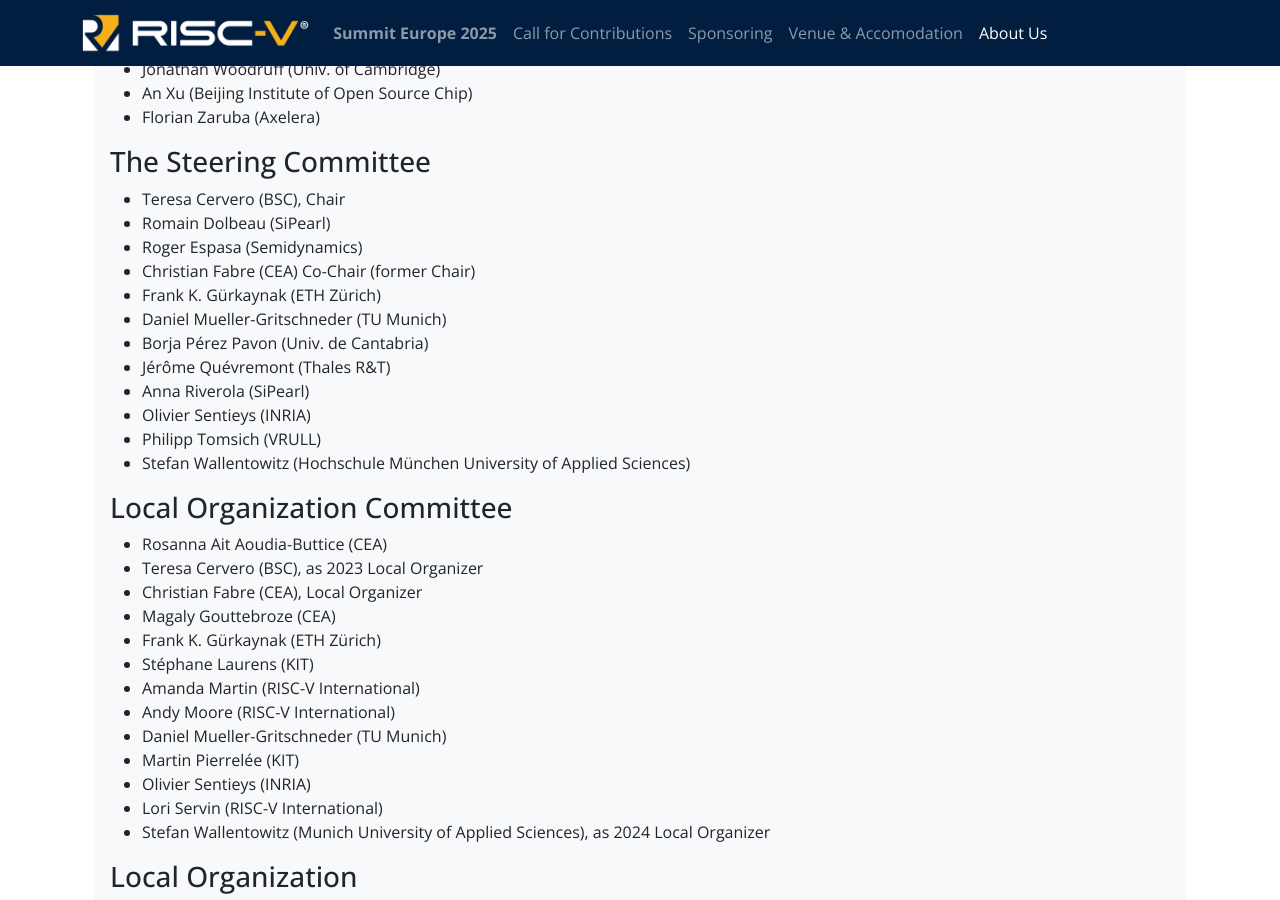
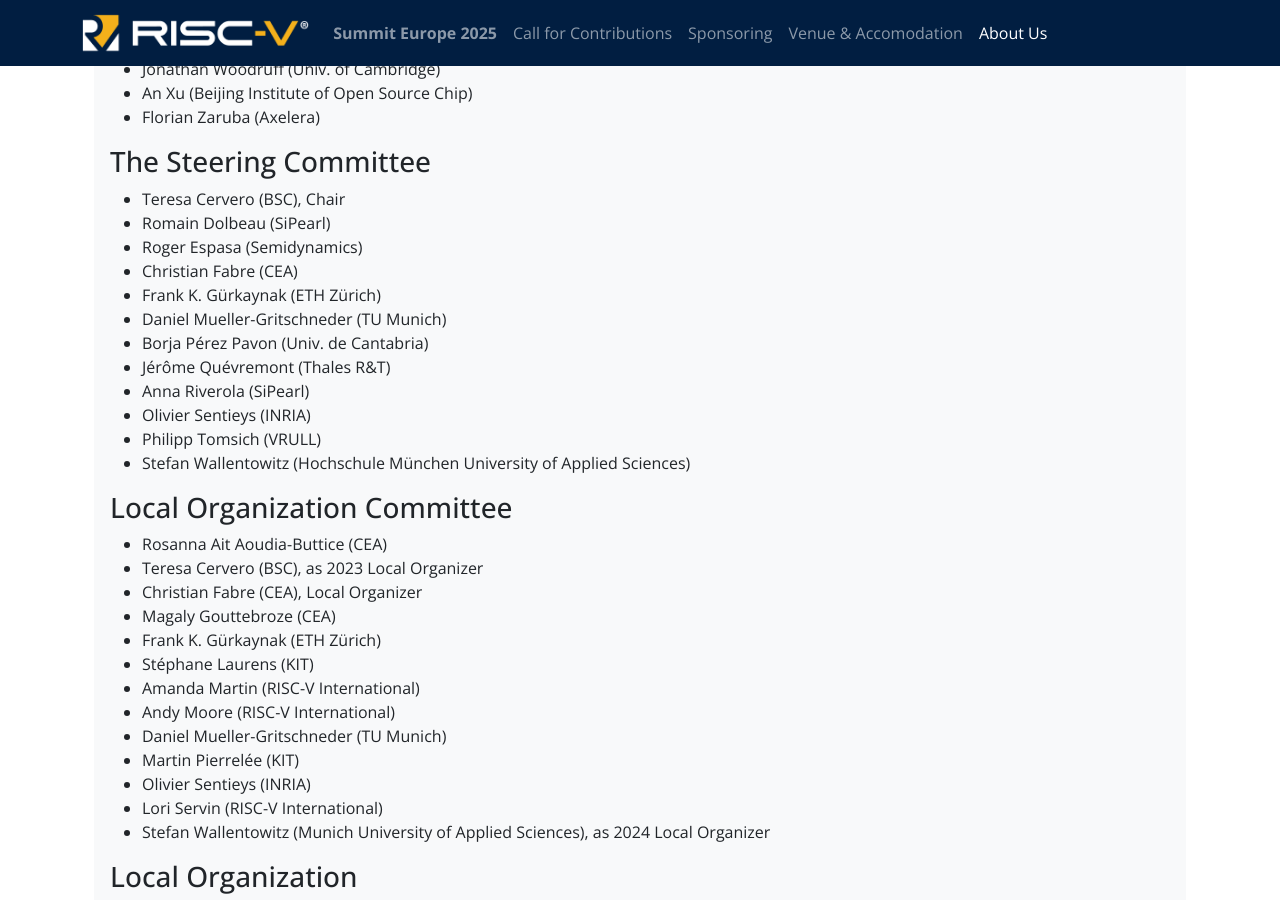
Before and after one commit to riscv-europe/summit-website-development, a Jekyll site: the page built from summit/2025/about.md, in a window 1280 px wide and 900 px high, scrolled down 1696 px. Built offline with Jekyll 4.4.1, drawn with Linux system fonts in a browser that asks for light colours.

Commit message:
Fix: no SC Co-Chair at that point.

```diff
--- a/summit/2025/about.md
+++ b/summit/2025/about.md
@@ -92,7 +92,7 @@
 - Teresa Cervero (BSC), Chair
 - Romain Dolbeau (SiPearl)
 - Roger Espasa (Semidynamics)
-- Christian Fabre (CEA) Co-Chair (former Chair)
+- Christian Fabre (CEA)
 - Frank K. Gürkaynak (ETH Zürich)
 - Daniel Mueller-Gritschneder (TU Munich)
 - Borja Pérez Pavon (Univ. de Cantabria)
```
